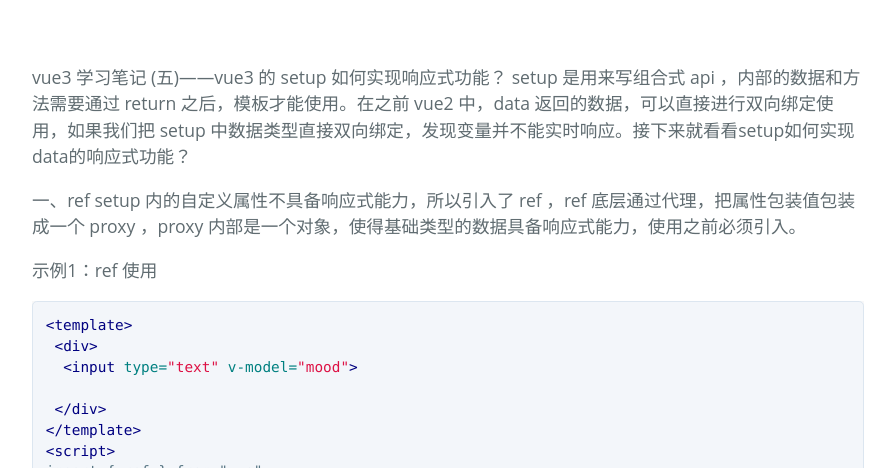
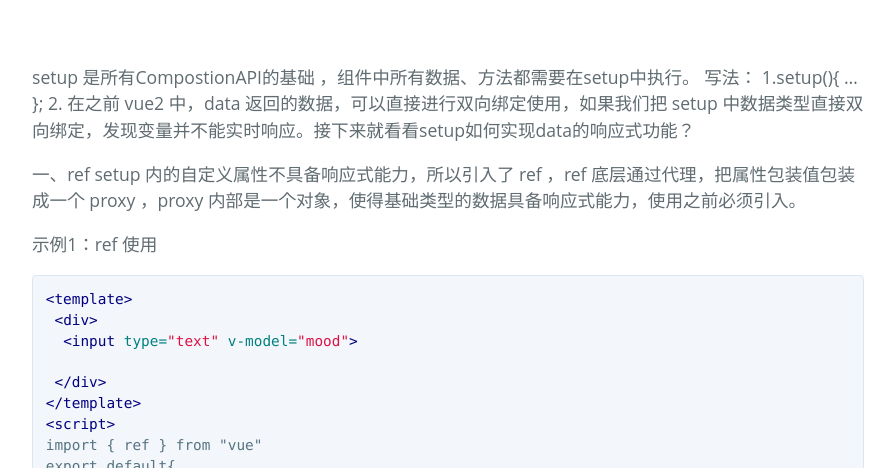
Before and after one commit to valiant0801/braveBlog, a Jekyll site: the page built from _posts/2023-7-18-vue3 setup.md, in a window 1280 px wide and 900 px high, cut to the strip 432-900 px from the top of the window. Shown: the whole strip, without its empty margins (192-1087 px from the left). Built offline with Jekyll 4.4.1, drawn with Linux system fonts in a browser that asks for light colours; some web fonts are replaced.

Commit message:
Update 2023-7-18-vue3 setup.md
优化；

```diff
--- a/_posts/2023-7-18-vue3 setup.md
+++ b/_posts/2023-7-18-vue3 setup.md
@@ -5,8 +5,13 @@ tags: 框架
 stickie: true
 ---
 
-vue3 学习笔记 (五)——vue3 的 setup 如何实现响应式功能？
-setup 是用来写组合式 api ，内部的数据和方法需要通过 return 之后，模板才能使用。在之前 vue2 中，data 返回的数据，可以直接进行双向绑定使用，如果我们把 setup 中数据类型直接双向绑定，发现变量并不能实时响应。接下来就看看setup如何实现data的响应式功能？
+setup 是所有CompostionAPI的基础 ，组件中所有数据、方法都需要在setup中执行。
+写法：
+1.setup(){
+ ...
+};
+2.<script setup></script>
+在之前 vue2 中，data 返回的数据，可以直接进行双向绑定使用，如果我们把 setup 中数据类型直接双向绑定，发现变量并不能实时响应。接下来就看看setup如何实现data的响应式功能？
 
 一、ref
 setup 内的自定义属性不具备响应式能力，所以引入了 ref ，ref 底层通过代理，把属性包装值包装成一个 proxy ，proxy 内部是一个对象，使得基础类型的数据具备响应式能力，使用之前必须引入。
```
